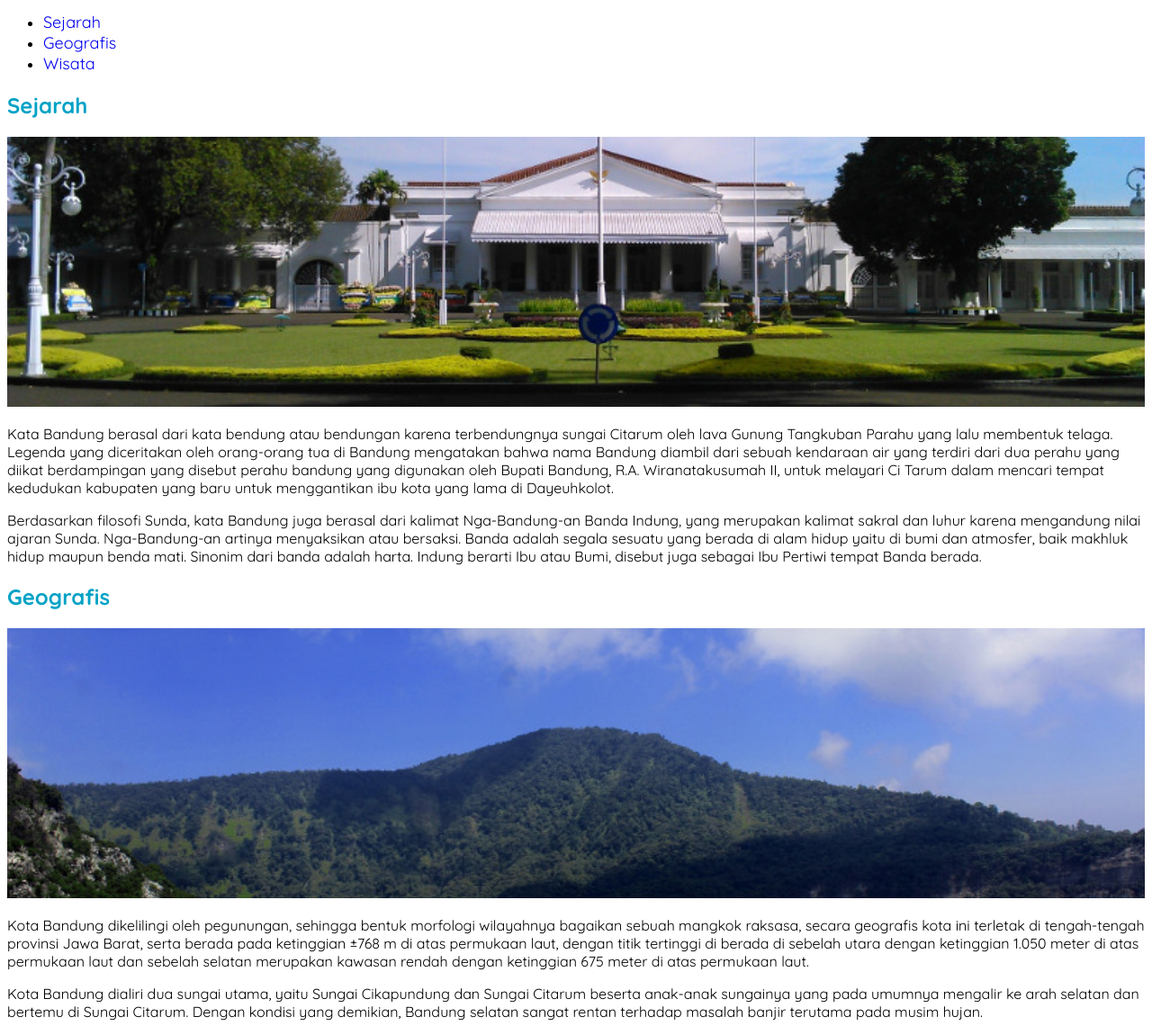
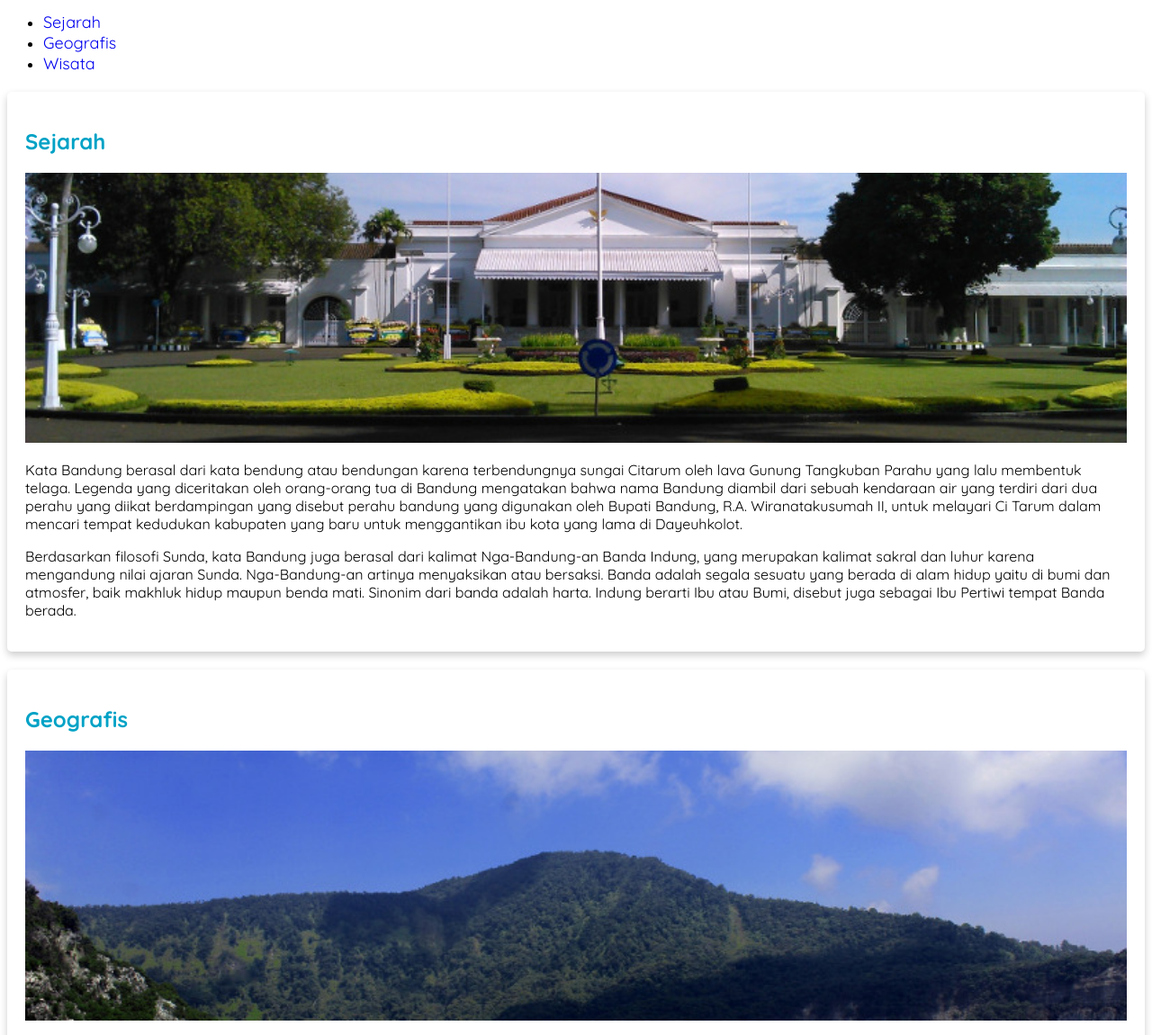
Before and after one commit to rfqgstn/webdasar, a plain HTML site: page index.html in a window 1280 px wide. Shown: the part 134-1284 px from the top of the page at 90% size. Drawn offline with Linux system fonts and the light colour scheme.

Commit message:
apply card style

```diff
--- a/assets/styles/style.css
+++ b/assets/styles/style.css
@@ -23,9 +23,15 @@ body{
 	object-position: center;
 }
 
-
 h2, h3{
 	color: #00a2c6;
+}
+
+.card{
+	box-shadow: 0 4px 8px 0 rgba(0, 0, 0, 0.2);
+	border-radius: 5px;
+	padding: 20px;
+	margin-top: 20px;
 }
 
 .profile header{
--- a/index.html
+++ b/index.html
@@ -27,7 +27,7 @@
 
 		<div id="content">
 
-			<article  id="sejarah">
+			<article  id="sejarah" class="card">
 
 				<h2>Sejarah</h2>
 
@@ -41,7 +41,7 @@
 
 			</article>
 
-			<article  id="geografis">
+			<article  id="geografis" class="card">
 
 				<h2>Geografis</h2>
 
@@ -55,7 +55,7 @@
 
 			</article>
 
-			<article  id="wisata">
+			<article  id="wisata" class="card">
 
 				<h2>Wisata</h2>
 				<p>Sejak dibukanya Jalan Tol Cipularang, kota Bandung telah menjadi tujuan utama dalam menikmati liburan akhir pekan terutama dari masyarakat yang berasal dari Jakarta sekitarnya. Selain menjadi kota wisata belanja,
@@ -83,7 +83,7 @@
 		</div>
 
 		<aside>
-			<article class="profile">
+			<article class="profile" class="card">
 				<header>
 					<article>
 						<h2>Kota Bandung</h2>
```
